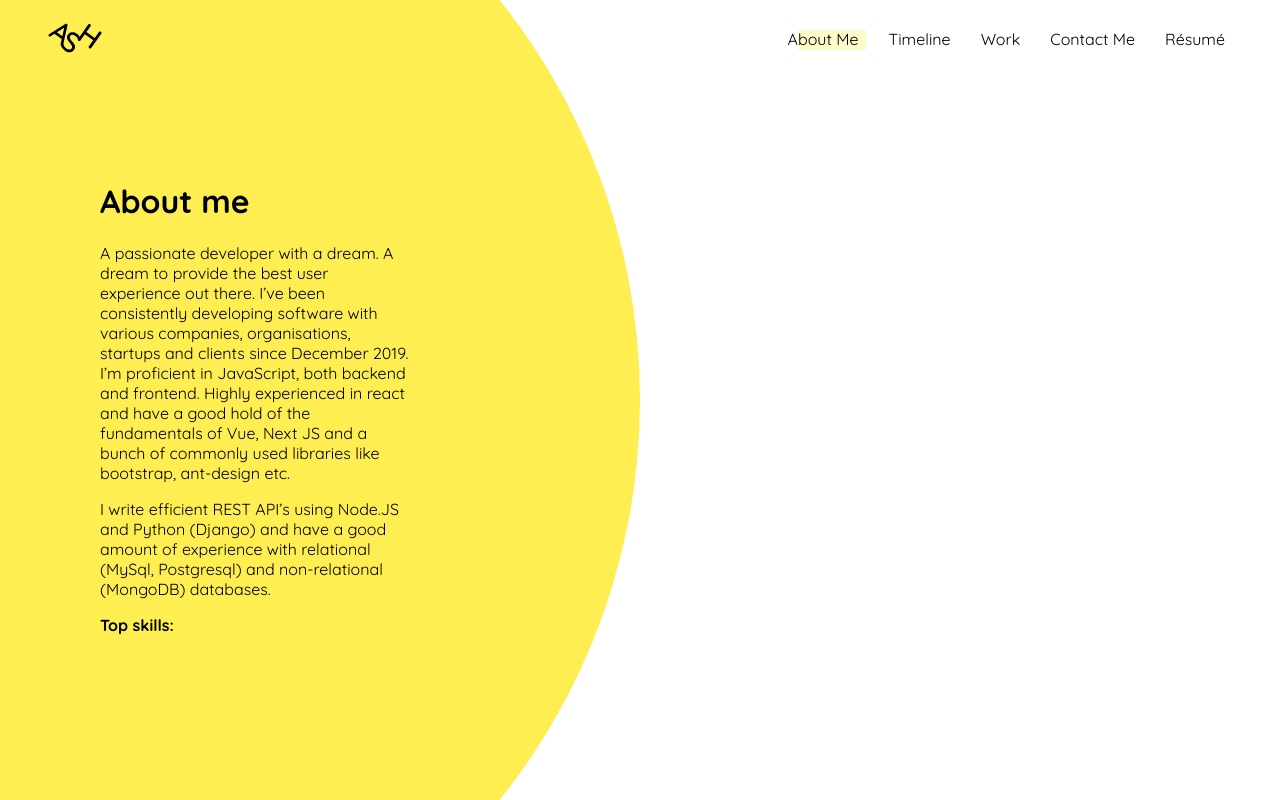
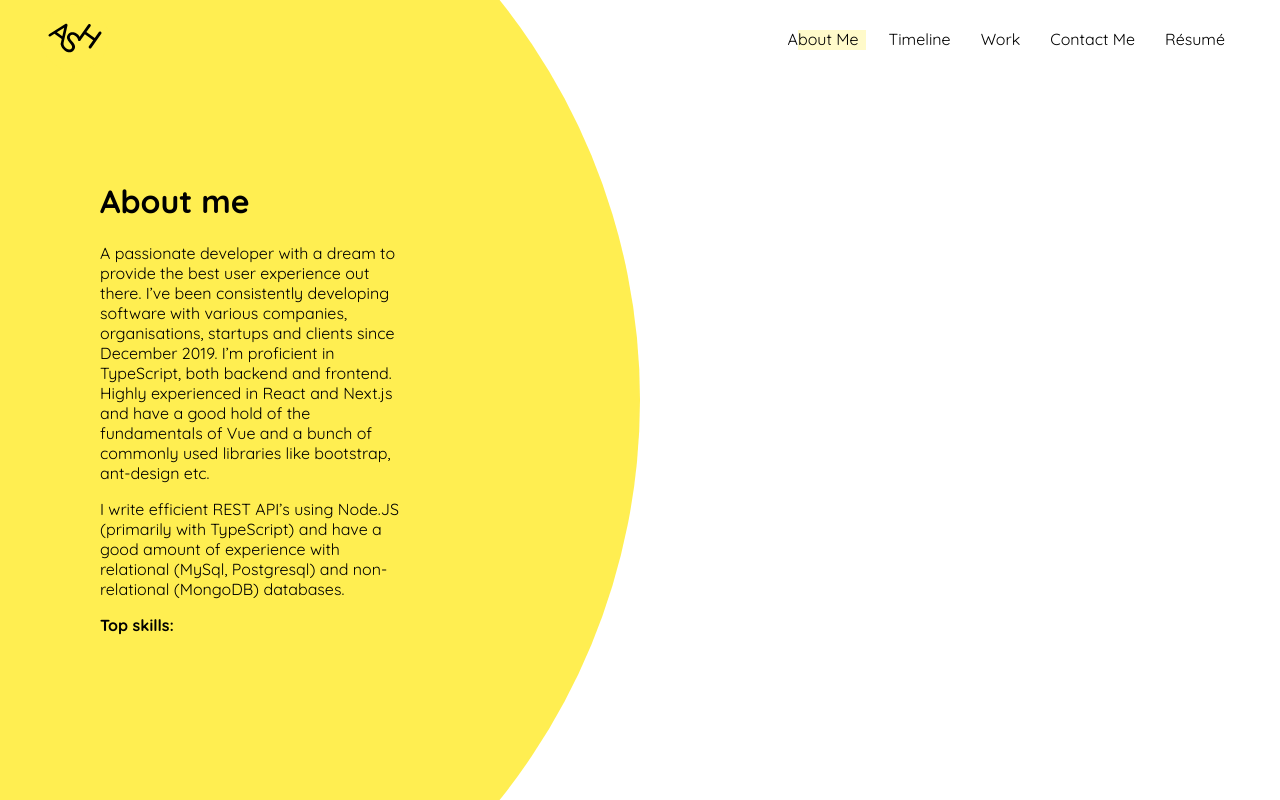
Before and after one commit to hakotaco/portfolio, a Vue app: page /about in a window 1280 px wide. Built offline with nearby package versions, Linux system fonts and the light colour scheme.

Commit message:
updated about me

```diff
--- a/src/views/About.vue
+++ b/src/views/About.vue
@@ -6,11 +6,11 @@
       <main>
         <h1 class="animate__animated animate__fadeInUp">About me</h1>
         <p class="animate__animated animate__fadeInLeft">
-          A passionate developer with a dream. A dream to provide the best user experience out there. I’ve been consistently developing software with various companies, organisations, startups and clients since December 2019.
-          I’m proficient in JavaScript, both backend and frontend. Highly experienced in react and have a good hold of the fundamentals of Vue, Next JS and a bunch of commonly used libraries like bootstrap, ant-design etc.
+          A passionate developer with a dream to provide the best user experience out there. I’ve been consistently developing software with various companies, organisations, startups and clients since December 2019.
+          I’m proficient in TypeScript, both backend and frontend. Highly experienced in React and Next.js and have a good hold of the fundamentals of Vue and a bunch of commonly used libraries like bootstrap, ant-design etc.
         </p>
         <p class="animate__animated animate__fadeInLeft">
-          I write efficient REST API’s using Node.JS and Python (Django) and have a good amount of experience with relational (MySql, Postgresql) and non-relational (MongoDB) databases.
+          I write efficient REST API’s using Node.JS (primarily with TypeScript) and have a good amount of experience with relational (MySql, Postgresql) and non-relational (MongoDB) databases.
         </p>
         <p class="animate__animated animate__fadeInLeft">
           <strong>
@@ -19,12 +19,6 @@
           <ul>
             <li>
               MERN ( + HTML, CSS, JavaScript, TypeScript)
-            </li>
-            <li>
-              Python (+ Django)
-            </li>
-            <li>
-              Golang
             </li>
             <li>
               Next.js
@@ -46,14 +40,14 @@
 </template>
 
 <script>
-import NavBar from '../components/NavBar'
+import NavBar from "../components/NavBar";
 
 export default {
-  name: 'About',
+  name: "About",
   components: {
-    NavBar
-  }
-}
+    NavBar,
+  },
+};
 </script>
 
 <style scoped>
@@ -71,7 +65,7 @@ export default {
   width: 100vw;
   height: 0;
   padding-top: 100%;
-    background-color: #FFEE51;
+  background-color: #ffee51;
   border-radius: 50%;
   display: flex;
   justify-content: center;
```
Lines whose indentation alone changed are shown as unchanged.
